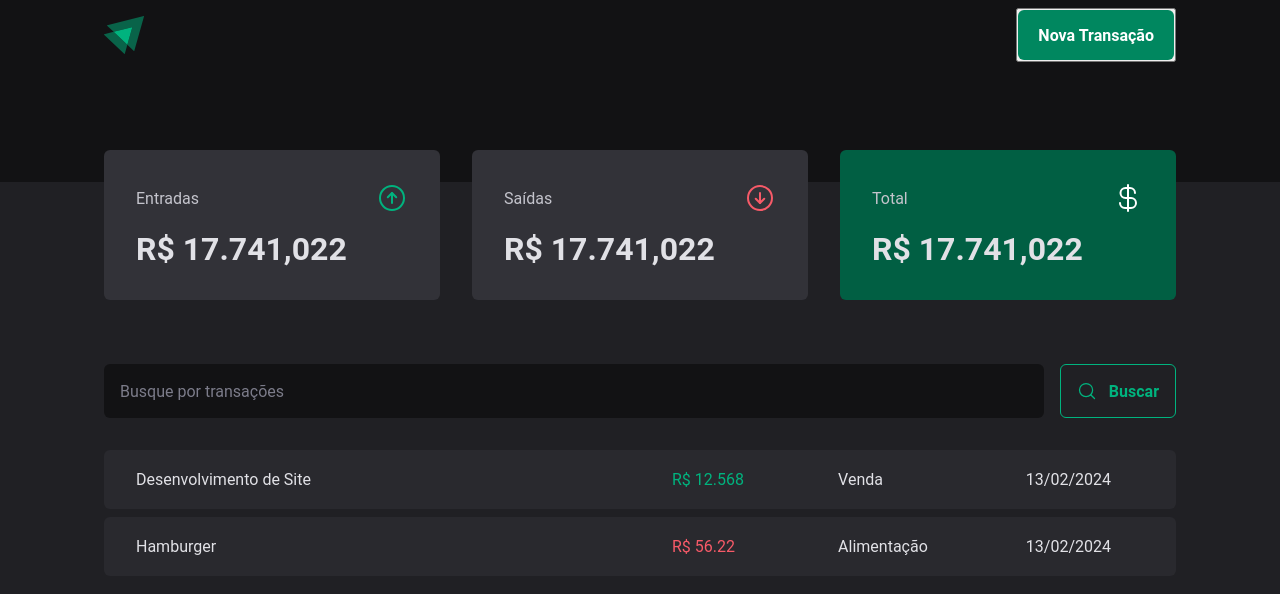
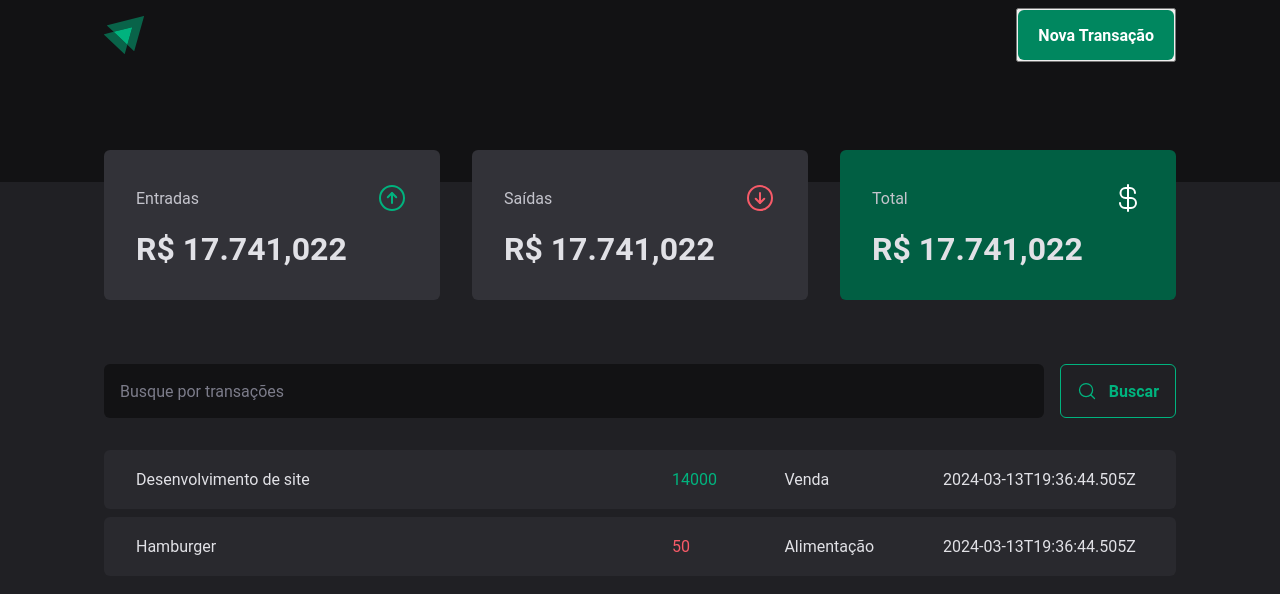
Before and after one commit to simaomenezes/Reactjs-HTTP-Performance, a React (Vite) app in the folder 03-dt-money/: page / in a window 1280 px wide. Shown: the top 594 px of the page. Built offline with nearby package versions, Linux system fonts and the light colour scheme; data requests are answered from the project's data file.

Commit message:
feat: Realizando requisição HTTP

```diff
--- a/03-dt-money/src/pages/Transactions/index.tsx
+++ b/03-dt-money/src/pages/Transactions/index.tsx
@@ -1,3 +1,4 @@
+import { useEffect, useState } from 'react'
 import { Header } from '../../components/Header'
 import { Summary } from '../../components/Summary'
 import { SearchForm } from './components/SearchForm'
@@ -8,7 +9,28 @@
   TransactionsTable,
 } from './styles'
 
+interface Transaction {
+  id: number
+  description: string
+  type: 'income' | 'outcome'
+  category: string
+  price: number
+  createdAt: string
+}
+
 export function Transactions() {
+  const [transactions, setTransactions] = useState<Transaction[]>([])
+  async function loadTransactions() {
+    const response = await fetch('http://localhost:3333/transactions')
+    const data = await response.json()
+
+    setTransactions(data)
+  }
+
+  useEffect(() => {
+    loadTransactions()
+  }, [])
+
   return (
     <div>
       <Header />
@@ -18,22 +40,20 @@
         <SearchForm />
         <TransactionsTable>
           <tbody>
-            <tr>
-              <td width="50%">Desenvolvimento de Site</td>
-              <td>
-                <PriceHighlight variant="income">R$ 12.568</PriceHighlight>
-              </td>
-              <td>Venda</td>
-              <td>13/02/2024</td>
-            </tr>
-            <tr>
-              <td width="50%">Hamburger</td>
-              <td>
-                <PriceHighlight variant="outcome">R$ 56.22</PriceHighlight>
-              </td>
-              <td>Alimentação</td>
-              <td>13/02/2024</td>
-            </tr>
+            {transactions.map((transaction) => {
+              return (
+                <tr key={transaction.id}>
+                  <td width="50%">{transaction.description}</td>
+                  <td>
+                    <PriceHighlight variant={transaction.type}>
+                      {transaction.price}
+                    </PriceHighlight>
+                  </td>
+                  <td>{transaction.category}</td>
+                  <td>{transaction.createdAt}</td>
+                </tr>
+              )
+            })}
           </tbody>
         </TransactionsTable>
       </TransactionsContainer>
```
